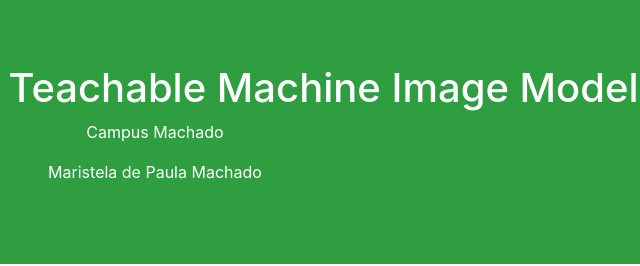
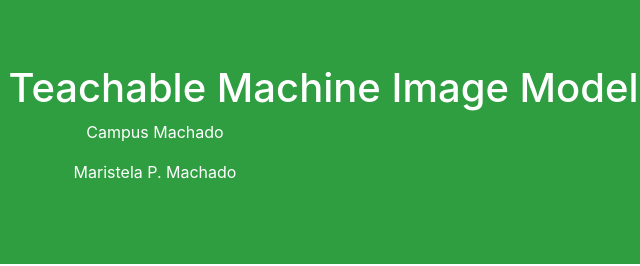
Before and after one commit to MaristelaMachado/reconhecimento-imagem, a plain HTML site: page index.html in a window 1280 px wide. Shown: the top 266 px of the page, 485-1125 px from the left. Drawn offline with nearby package versions, Linux system fonts and the light colour scheme.

Commit message:
add autor

```diff
--- a/index.html
+++ b/index.html
@@ -12,7 +12,7 @@
         <header class="jumbotron" style="background-color:#2f9e41; color:white;">
             <h1>IFSULDEMINAS - Teachable Machine Image Model</h1>
             <p>Campus Machado </p>
-            <p>Maristela de Paula Machado</p>
+            <p>Maristela P. Machado</p>
         </header>
 
         <button type="button" onclick="init()">Start</button>
```
